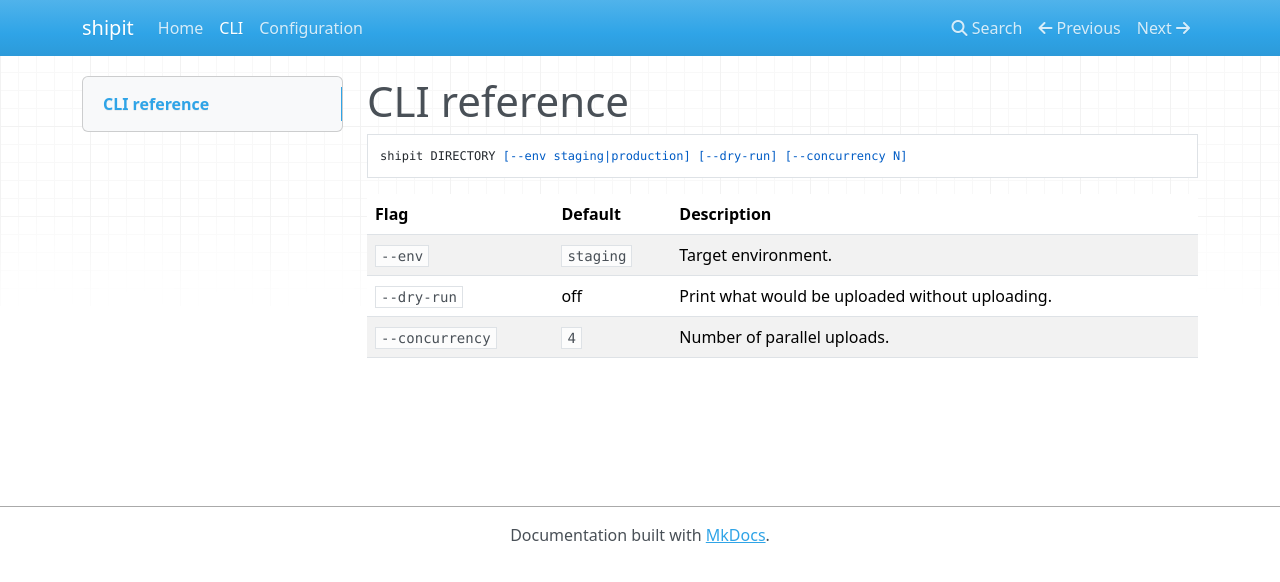
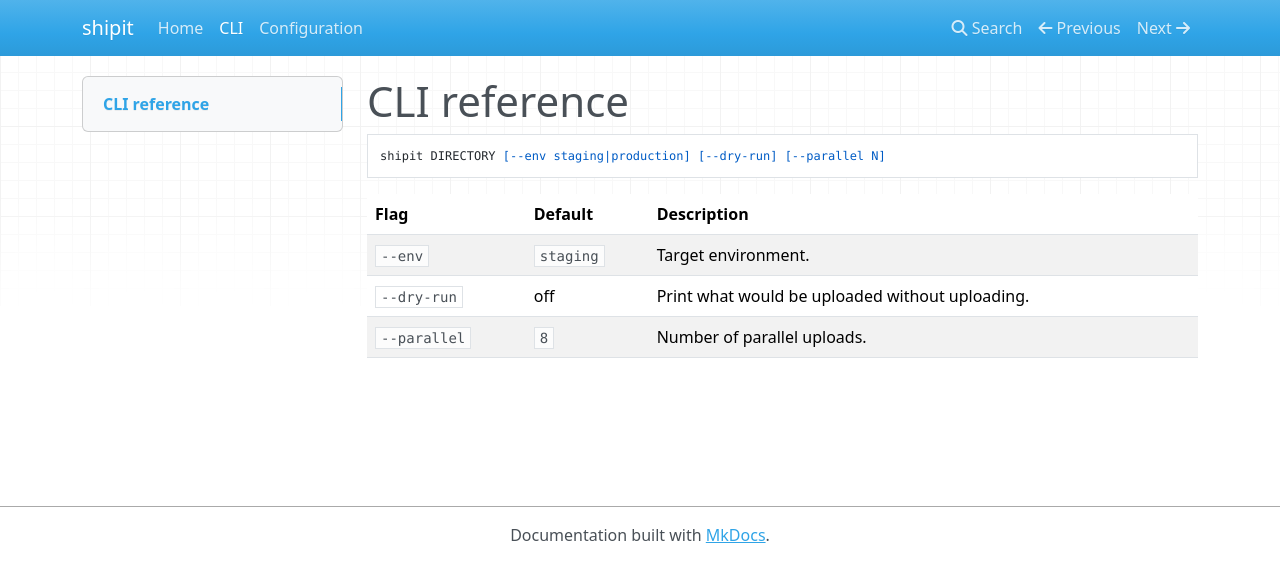
Before and after one commit to kxnakr/rimfe-test-shipit, an MkDocs documentation site: the page built from docs/cli.md, in a window 1280 px wide. Shown: the top 582 px of the page. Built offline with MkDocs 1.6.1, drawn with Linux system fonts in a browser that asks for light colours; nearby versions of some CDN libraries.

Commit message:
docs: parallel flag and region

````diff
--- a/docs/cli.md
+++ b/docs/cli.md
@@ -1,11 +1,11 @@
 # CLI reference
 
 ```
-shipit DIRECTORY [--env staging|production] [--dry-run] [--concurrency N]
+shipit DIRECTORY [--env staging|production] [--dry-run] [--parallel N]
 ```
 
 | Flag | Default | Description |
 | --- | --- | --- |
 | `--env` | `staging` | Target environment. |
 | `--dry-run` | off | Print what would be uploaded without uploading. |
-| `--concurrency` | `4` | Number of parallel uploads. |
+| `--parallel` | `8` | Number of parallel uploads. |
````
Also changed, not shown: docs/config.md (+2 -1 lines).
